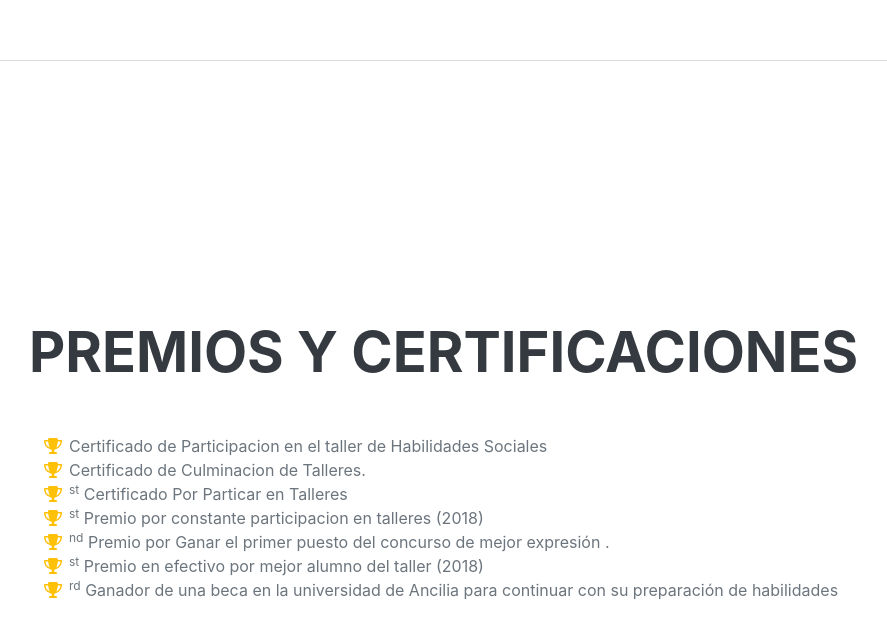
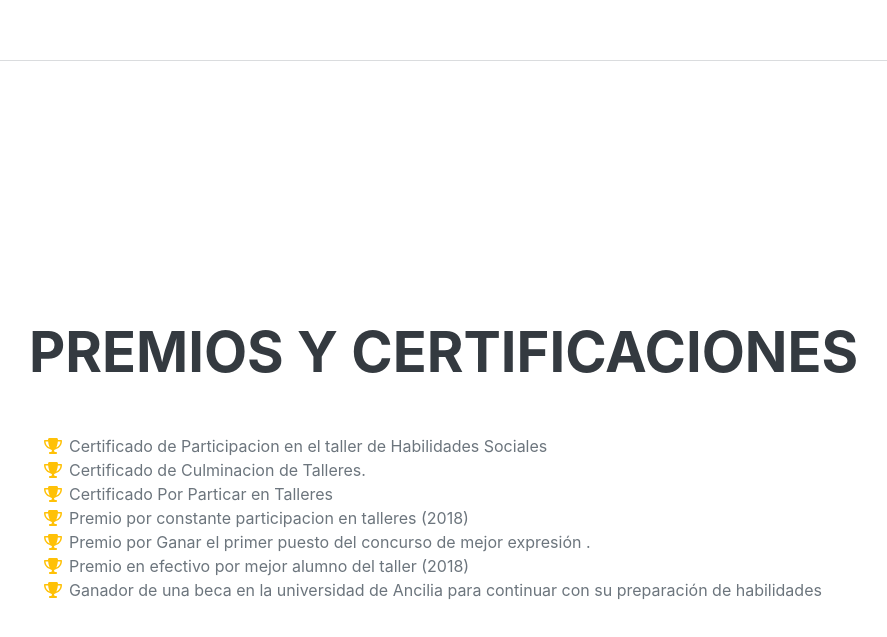
Before and after one commit to CreberMendozaIbanez/Curriculum-vitae, a plain HTML site: page index.html in a window 1280 px wide. Shown: the part 4397-5034 px from the top of the page, without its empty margins (291-1178 px from the left). Drawn offline with nearby package versions, Linux system fonts and the light colour scheme; a web font is replaced by a local one.

Commit message:
Update index.html

```diff
--- a/index.html
+++ b/index.html
@@ -209,31 +209,31 @@ alegre.</p>
                         <li>
                             <span class="fa-li"><i class="fas fa-trophy text-warning"></i></span>
 
-                            <sup>st</sup>
+                            <sup></sup>
                             Certificado Por Particar en Talleres
                         </li>
                         <li>
                             <span class="fa-li"><i class="fas fa-trophy text-warning"></i></span>
 
-                            <sup>st</sup>
+                            <sup></sup>
                             Premio por constante participacion en talleres (2018)
                         </li>
                         <li>
                             <span class="fa-li"><i class="fas fa-trophy text-warning"></i></span>
 
-                            <sup>nd</sup>
+                            <sup></sup>
                             Premio por Ganar el primer puesto del concurso de mejor expresión .
                         </li>
                         <li>
                             <span class="fa-li"><i class="fas fa-trophy text-warning"></i></span>
 
-                            <sup>st</sup>
+                            <sup></sup>
                             Premio en efectivo por mejor alumno del taller (2018)
                         </li>
                         <li>
                             <span class="fa-li"><i class="fas fa-trophy text-warning"></i></span>
 
-                            <sup>rd</sup>
+                            <sup></sup>
                             Ganador de una beca en la universidad de Ancilia para continuar con su preparación de habilidades
                         </li>
                     </ul>
```
